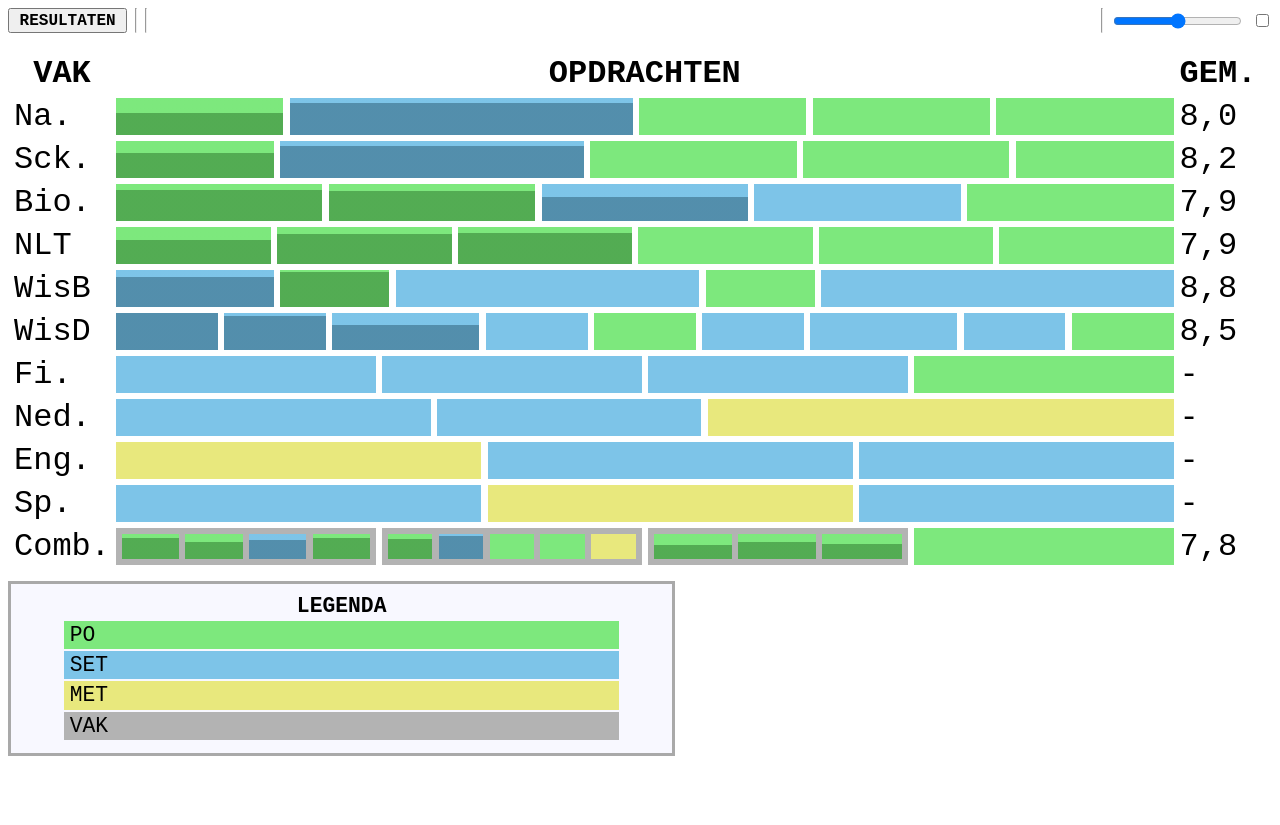
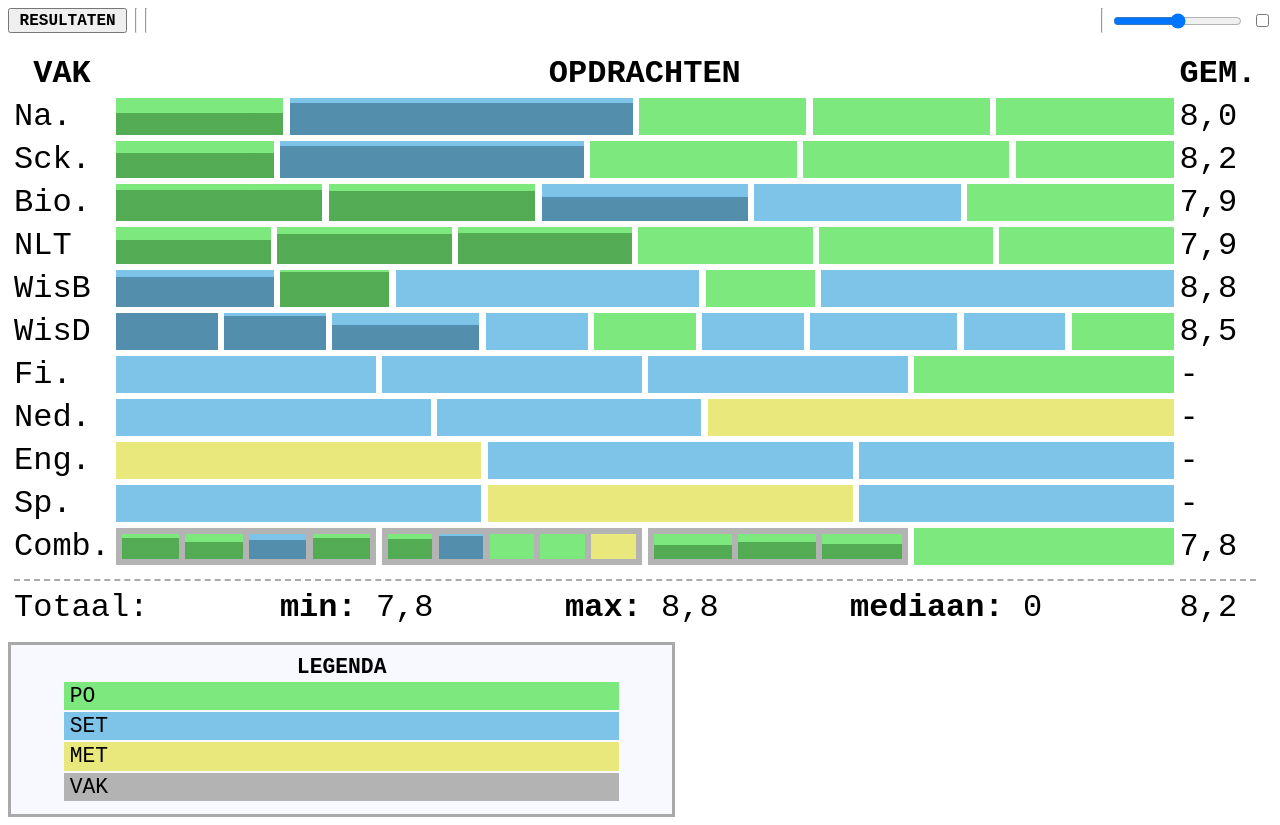
Before and after one commit to Wouterr0/cijfer-vis, a Vue app: page / in a window 1280 px wide. Before the commit the page ends 800 px from the top, so only its background shows below. Built offline with nearby package versions, Linux system fonts and the light colour scheme.

Commit message:
Add stats to result mode

```diff
--- a/src/components/Overview.vue
+++ b/src/components/Overview.vue
@@ -10,11 +10,13 @@
             :hoveredId="hoveredId"
             @assignment-view="(id, c) => $emit('assignmentView', id, c)"
         />
+        <TotalRow v-if="showResults" />
     </table>
 </template>
 <script>
 import Header from './Header.vue';
 import Row from './Row.vue';
+import TotalRow from './TotalRow.vue';
 import { mapGetters } from 'vuex';
 
 export default {
@@ -26,6 +28,7 @@ export default {
     components: {
         Header,
         Row,
+        TotalRow,
     },
     computed: mapGetters(['subjects', 'showResults']),
 };
--- a/src/components/Row.vue
+++ b/src/components/Row.vue
@@ -9,7 +9,9 @@
                 @assignment-view="(id, c) => $emit('assignmentView', id, c)"
             />
         </td>
-        <td v-if="showResults">{{ nl_num(result(assignment.id, true), 1) }}</td>
+        <td v-if="showResults" :title="nl_num(result(assignment.id))">
+            {{ nl_num(result(assignment.id, true), 1) }}
+        </td>
     </tr>
 </template>
 
--- /dev/null
+++ b/src/components/TotalRow.vue
@@ -0,0 +1,51 @@
+<template>
+    <tr>
+        <td colspan="2">
+            <hr class="tot-sep" />
+            <div style="display: flex">
+                <div>Totaal:</div>
+                <div class="stats">
+                    <div :title="nl_num(min())">
+                        <strong>min:</strong> {{ nl_num(min(true)) }}
+                    </div>
+                    <div :title="nl_num(max())">
+                        <strong>max:</strong> {{ nl_num(max(true)) }}
+                    </div>
+                    <div :title="nl_num(median())">
+                        <strong>mediaan:</strong> {{ nl_num(median(true)) }}
+                    </div>
+                </div>
+            </div>
+        </td>
+        <td style="display: block">
+            <hr class="tot-sep" />
+            <div :title="nl_num(avg())">{{ nl_num(avg(true)) }}</div>
+        </td>
+    </tr>
+</template>
+
+<script>
+import { mapGetters } from 'vuex';
+import { nl_num } from '../utils.js';
+
+export default {
+    name: 'TotalRow',
+    computed: mapGetters(['min', 'max', 'median', 'avg']),
+    methods: { nl_num },
+};
+</script>
+
+<style>
+.tot-sep {
+    border: 0;
+    height: 0;
+    margin: 0.25em 0;
+    border-top: 0.07em dashed #aaa;
+}
+
+.stats {
+    display: flex;
+    justify-content: space-evenly;
+    flex: 1;
+}
+</style>
--- a/src/main.js
+++ b/src/main.js
@@ -134,6 +134,54 @@ const store = createStore({
                 }
                 return result;
             },
+        avg:
+            (state, getters) =>
+            (rounding = false) => {
+                let sum = 0;
+                let amount = 0;
+                for (const subject of getters.subjects) {
+                    const score = getters.result(subject.id, rounding);
+                    if (score) {
+                        sum += score;
+                        amount++;
+                    }
+                }
+                if (amount) {
+                    const result = sum / amount;
+                    return rounding
+                        ? Math.round((result + Number.EPSILON) * 10) / 10
+                        : result;
+                }
+            },
+        min:
+            (state, getters) =>
+            (rounding = false) => {
+                let min = Infinity;
+                for (const subject of getters.subjects) {
+                    const score = getters.result(subject.id, rounding);
+                    if (score < min) min = score;
+                }
+                if (min < Infinity) {
+                    return min;
+                }
+            },
+        max:
+            (state, getters) =>
+            (rounding = false) => {
+                let max = -Infinity;
+                for (const subject of getters.subjects) {
+                    const score = getters.result(subject.id, rounding);
+                    if (score > max) max = score;
+                }
+                if (max > -Infinity) {
+                    return max;
+                }
+            },
+        median:
+            (state, getters) =>
+            (rounding = false) => {
+                return 0;
+            },
     },
     mutations: {
         setRround(state, round) {
```
